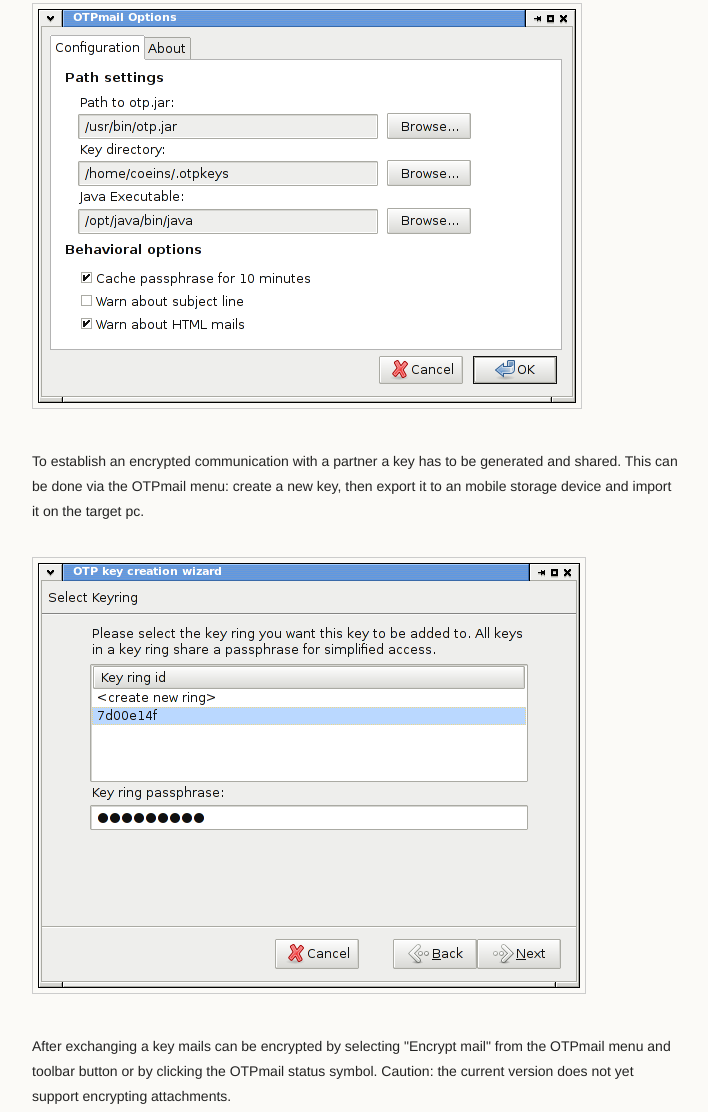
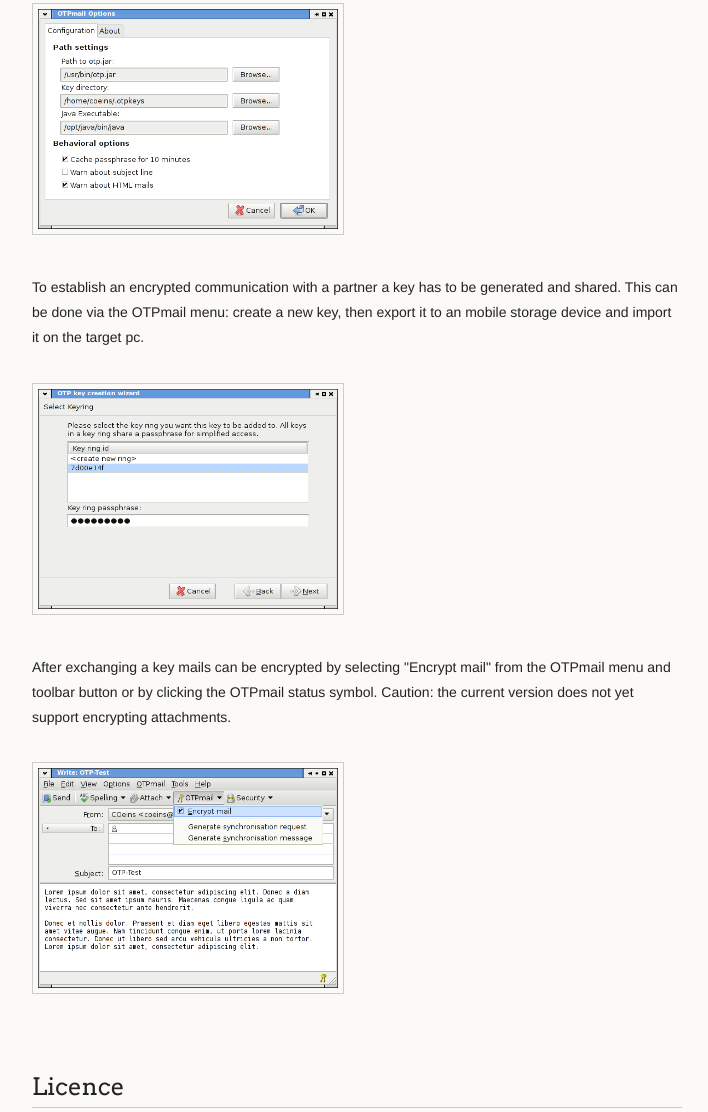
Before and after one commit to COeins/otpmail, a plain HTML site: page index.html in a window 1280 px wide. Shown: the part 827-1939 px from the top of the page, without its empty margins (278-986 px from the left). Drawn offline with Linux system fonts and the light colour scheme.

Commit message:
image sizes

```diff
--- a/index.html
+++ b/index.html
@@ -48,11 +48,11 @@
 
 				<h2>Usage</h2>
 					<p>Once Thundrbird is restarted, the OTPmail settings window is displayed, where the following paths have to be configured: the location of the otp.jar module, an empty directory to store the key files in, and the location of java (in Windows, this should be something like 'C:\Program Files\Java\bin\java.exe', in Linux '/usr/bin/java').</p>
-					<img src="images/shot_setup.png" alt="Setup Window Screenshot" />
+					<a href="images/shot_setup.png"><img src="images/shot_setup.png" width="300" height="220" alt="Setup Window Screenshot" /></a>
 					<p>To establish an encrypted communication with a partner a key has to be generated and shared. This can be done via the OTPmail menu: create a new key, then export it to an mobile storage device and import it on the target pc.</p>
-					<img src="images/shot_create.png" alt="Key Creation Screenshot" />
+					<a href="images/shot_setup.png"><img src="images/shot_create.png" width="300" height="220" alt="Key Creation Screenshot" /></a>
 					<p>After exchanging a key mails can be encrypted by selecting "Encrypt mail" from the OTPmail menu and toolbar button or by clicking the OTPmail status symbol. Caution: the current version does not yet support encrypting attachments. </p>
-					<img src="images/shot_mail.png" alt="Sending Mail Screenshot" />
+					<a href="images/shot_setup.png"><img src="images/shot_mail.png" width="300" height="220" alt="Sending Mail Screenshot" /></a>
 
 				<h2>Licence</h2>
 					<p>OTPmail can be used or modified under the terms of the <a href="http://mozilla.org/MPL/2.0/">Mozilla Public License, v. 2.0</a>.</p>
```
